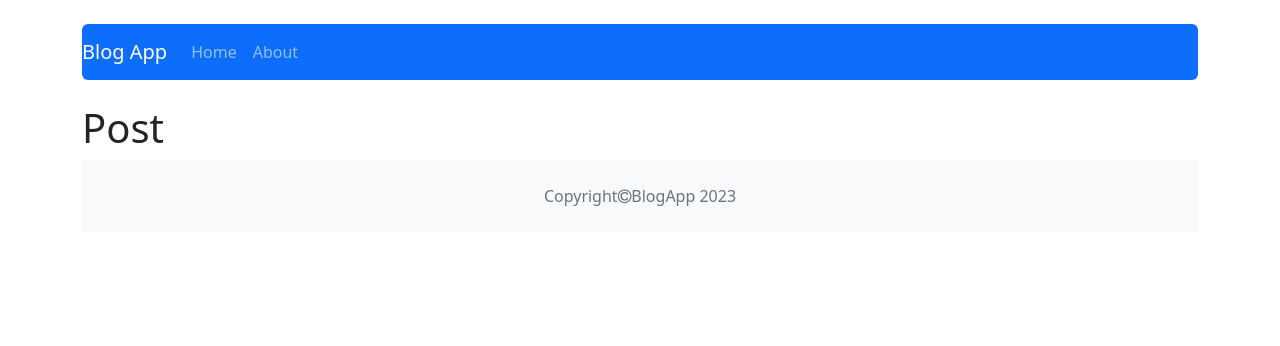
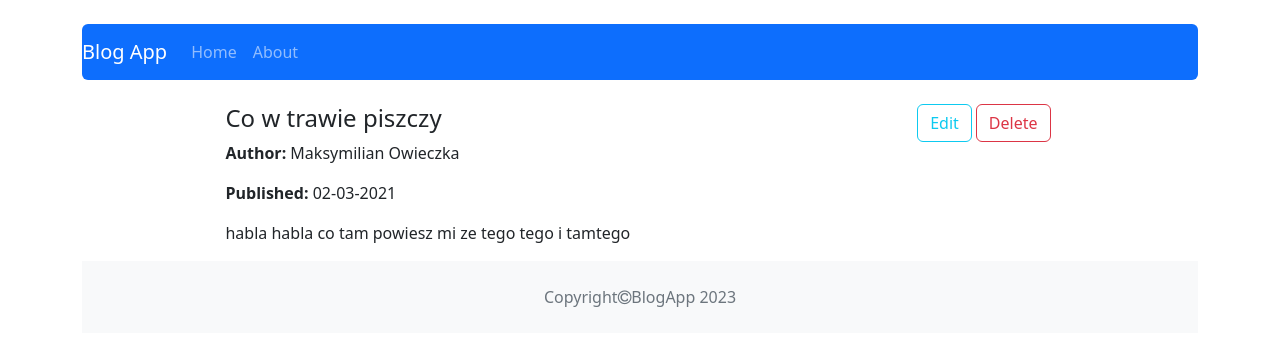
Before and after one commit to Stolkens/blog-app, a React (Create React App) app: page /post/1 in a window 1280 px wide. Shown: the top 346 px of the page. Built offline with nearby package versions, Linux system fonts and the light colour scheme.

Commit message:
Add Modal and remove action

```diff
--- /dev/null
+++ b/src/components/features/AddPostForm/AddPostForm.js
@@ -0,0 +1,24 @@
+import { Form } from "react-router-dom";
+
+const AddPostForm = () => {
+  return (
+    <Form>
+      <Form.Group className="mb-3" controlId="exampleForm.ControlInput1">
+        <Form.Label>Title</Form.Label>
+        <Form.Control type="text" placeholder="enter title" />
+        <Form.Label>Title</Form.Label>
+        <Form.Control type="text" placeholder="enter author" />
+        <Form.Label>Title</Form.Label>
+        <Form.Control type="date" placeholder="enter date" />
+      </Form.Group>
+      <Form.Group className="mb-3" controlId="exampleForm.ControlTextarea1">
+        <Form.Label>Short description</Form.Label>
+        <Form.Control as="textarea" rows={3} placeholder="Leave a comment here"/>
+        <Form.Label>Main content</Form.Label>
+        <Form.Control as="textarea" rows={10} placeholder="Leave a comment here"/>
+      </Form.Group>
+    </Form>
+  )
+};
+
+export default AddPostForm;
--- a/src/components/pages/AddPost/AddPost.js
+++ b/src/components/pages/AddPost/AddPost.js
@@ -1,8 +1,13 @@
 import PageTitle from "../../views/PageTitle/PageTitle";
+import AddPostForm from '../../features/AddPostForm/AddPostForm';
 
 const AddPost = () => {
   return (
-    <PageTitle>Add post</PageTitle>
+    <>
+     <PageTitle>Add post</PageTitle>
+      <AddPostForm />
+    </>
+
   )
 };
 
--- a/src/components/pages/Post/Post.js
+++ b/src/components/pages/Post/Post.js
@@ -1,8 +1,68 @@
-import PageTitle from "../../views/PageTitle/PageTitle";
+import { useDispatch, useSelector } from "react-redux";
+import { getPostById } from "../../../redux/postsRedux";
+import { useParams } from "react-router-dom";
+import styles from './Post.module.scss';
+import { Link } from "react-router-dom";
+import { Button } from "react-bootstrap";
+import { Modal } from "react-bootstrap";
+import { useState } from "react";
+import { removePost } from "../../../redux/postsRedux";
+import { Navigate } from "react-router-dom";
 
 const Post = () => {
-  return (
-    <PageTitle>Post</PageTitle>
+
+  const [show, setShow] = useState(false);
+
+  const handleShow = () => setShow(true)
+  const handleClose = () =>setShow(false)
+
+  const { id } = useParams();
+
+  const dispatch = useDispatch();
+
+
+
+  const postData = useSelector(state => getPostById(state, id))
+
+    const handleRemove = (e) => {
+    e.preventDefault();
+    dispatch(removePost(id))
+  }
+
+  if(!postData) return <Navigate to="/" />
+
+  else return (
+
+    <div className={styles.post}>
+      <div>
+        <h4>{postData.title}</h4>
+        <p><strong>Author: </strong>{postData.author}</p>
+        <p><strong>Published: </strong>{postData.publisheDate}</p>
+        <p>{postData.content}</p>
+      </div>
+      <div>
+        <Link to={"/post/edit/" + id}><Button variant="outline-info">Edit</Button></Link>
+        <Button variant="outline-danger" className="mx-1" onClick={handleShow}>Delete</Button>
+
+        <Modal show={show} onHide={handleClose}>
+        <Modal.Header closeButton>
+          <Modal.Title>Are you sure?</Modal.Title>
+        </Modal.Header>
+        <Modal.Body>
+          <p>This operation will completely remove this post from the app.</p>
+          <p>Are you sure you want to do that</p>
+        </Modal.Body>
+        <Modal.Footer>
+          <Button variant="secondary" onClick={handleClose}>
+            Cancel
+          </Button>
+          <Button variant="danger" onClick={handleRemove}>
+            Remove
+          </Button>
+        </Modal.Footer>
+      </Modal>
+      </div>
+    </div>
   )
 };
 
--- /dev/null
+++ b/src/components/pages/Post/Post.module.scss
@@ -0,0 +1,4 @@
+.post {
+  display: flex;
+  justify-content: space-around;
+}
--- a/src/redux/postsRedux.js
+++ b/src/redux/postsRedux.js
@@ -1,12 +1,23 @@
+
+
 //selectors
 export const getPosts = state => state.posts;
+export const getPostById = ({posts}, postId) => posts.find(post=>post.id === postId);
+
 
 // actions
 const createActionName = actionName => `app/posts/${actionName}`;
+const REMOVE_POST = createActionName('REMOVE_POST');
+
 
 // action creators
+
+export const removePost = (payload) => ({type: REMOVE_POST, payload})
+
 const postsReducer = (statePart = [], action) => {
   switch (action.type) {
+    case REMOVE_POST:
+      return statePart.filter((post) => post.id !== action.payload);
     default:
       return statePart;
   };
```
